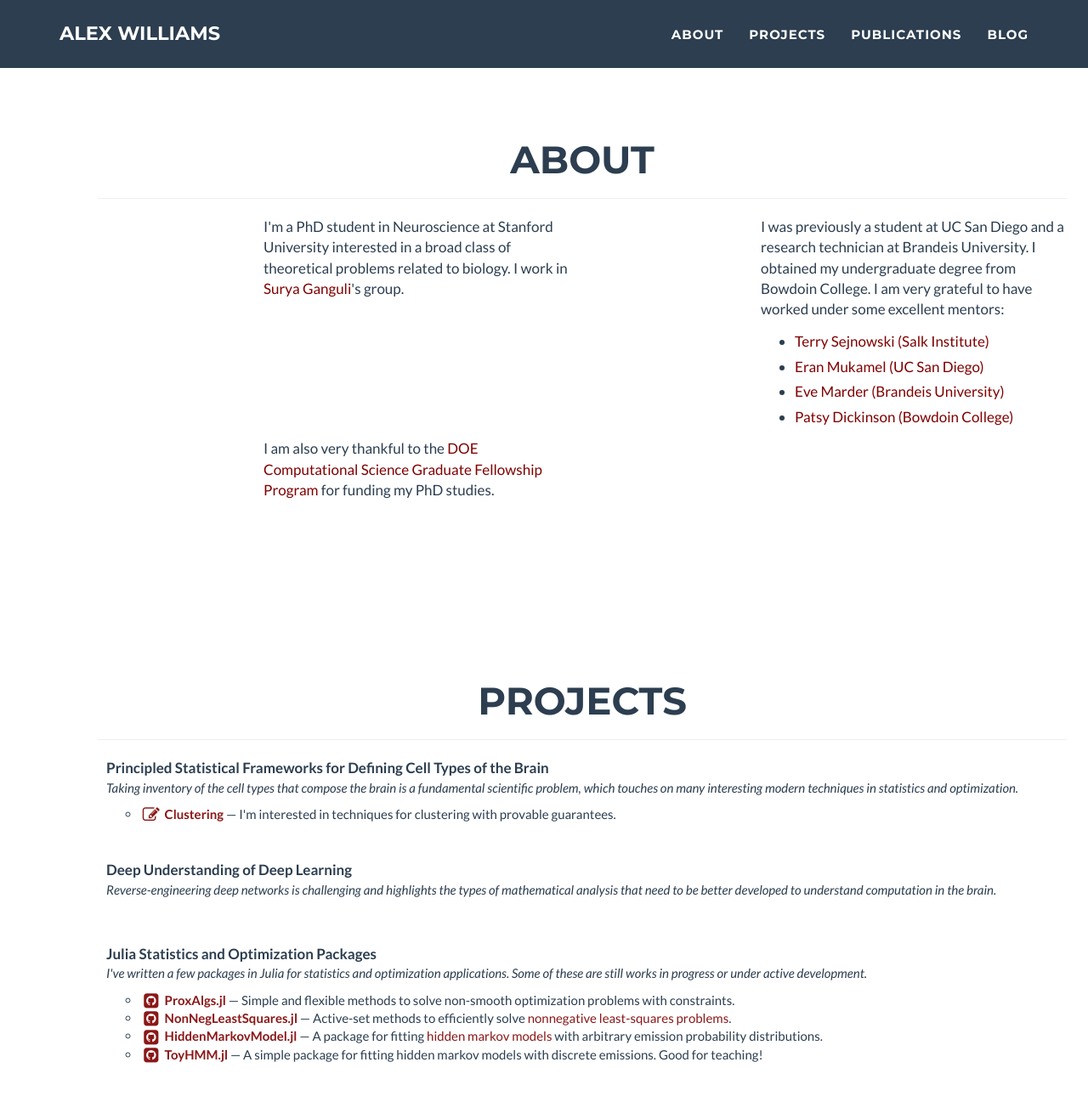
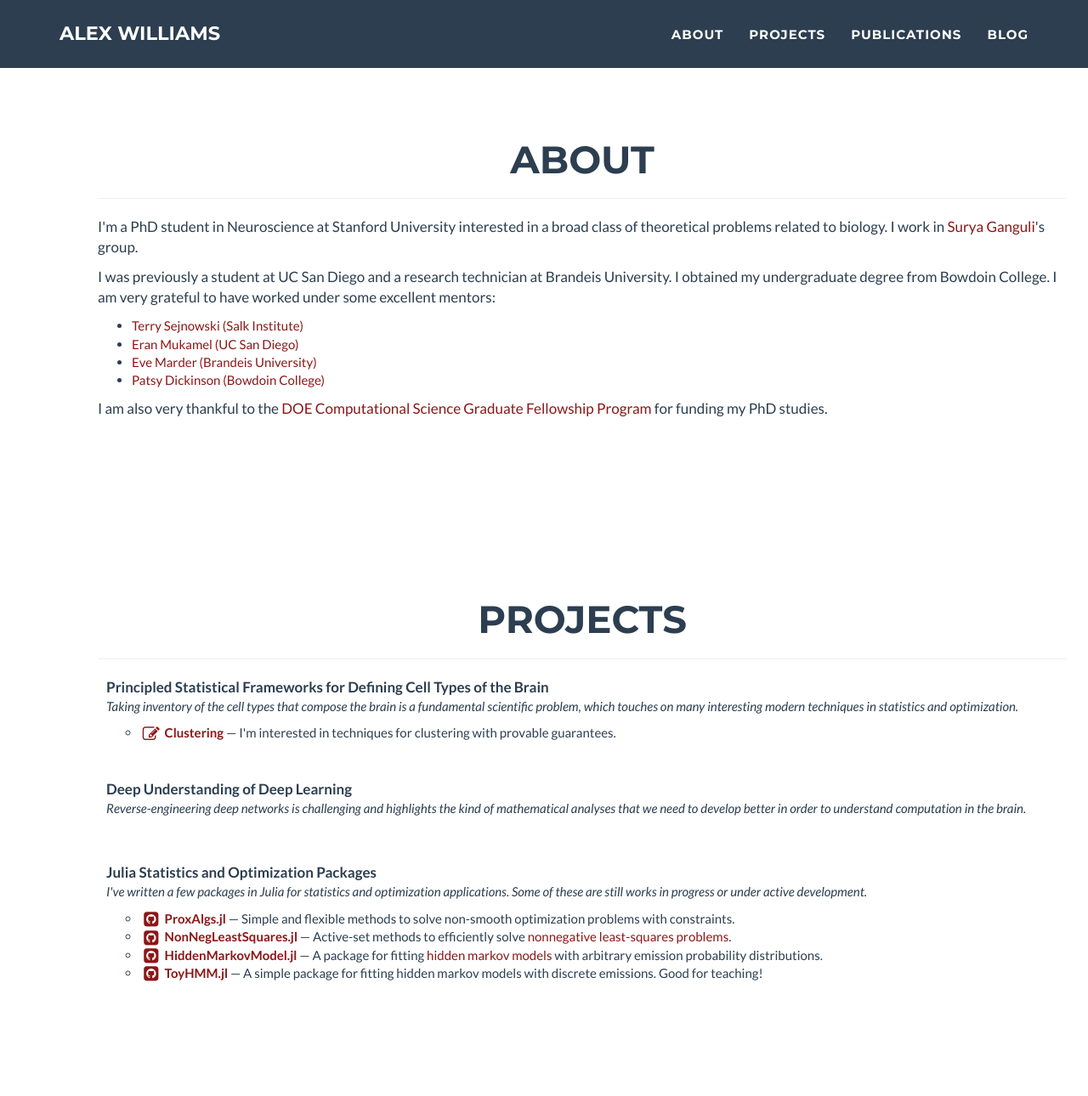
Before and after one commit to ahwillia/ahwillia.github.com, a Jekyll site: the page built from index.html, in a window 1280 px wide and 1400 px high, scrolled down 644 px. Shown: the top 1290 px of the window at 85% size. Built offline with Jekyll 4.4.1, drawn with Linux system fonts in a browser that asks for light colours; nearby versions of some CDN libraries; library files that are not in the unit come from our copies.

Commit message:
fix issues with resizing window

```diff
--- a/_data/projects.yml
+++ b/_data/projects.yml
@@ -11,8 +11,8 @@
 
 - title: Deep Understanding of Deep Learning
   description: >
-    Reverse-engineering deep networks is challenging and highlights the types of mathematical
-    analysis that need to be better developed to understand computation in the brain.
+    Reverse-engineering deep networks is challenging and highlights the kind of mathematical
+    analyses that we need to develop better in order to understand computation in the brain.
 
 - title: Julia Statistics and Optimization Packages
   description: >
--- a/_includes/about.html
+++ b/_includes/about.html
@@ -8,10 +8,12 @@
                 </div>
             </div>
             <div class="row">
-                <div class="col-lg-4 col-lg-offset-2">
+                <div class="col-lg-12">
                     <p class="small">I'm a PhD student in Neuroscience at Stanford University interested in a broad class of theoretical problems related to biology. I work in <a href="https://ganguli-gang.stanford.edu/" target="_blank">Surya Ganguli</a>'s group.</p>
                 </div>
-                <div class="col-lg-4 col-lg-offset-2">
+            </div>
+            <div class="row">
+                <div class="col-lg-12">
                     <p class="small">I was previously a student at UC San Diego and a research technician at Brandeis University. I obtained my undergraduate degree from Bowdoin College. I am very grateful to have worked under some excellent mentors:</p>
                     <ul>
                         <li><a href="http://cnl.salk.edu/" target="_blank">Terry Sejnowski (Salk Institute)</a></li>
@@ -20,7 +22,9 @@
                         <li><a href="https://www.bowdoin.edu/faculty/p/pdickins/" target="_blank">Patsy Dickinson (Bowdoin College)</a></li>
                     </ul>
                 </div>
-                <div class="col-lg-4 col-lg-offset-2">
+            </div>
+            <div class="row">
+                <div class="col-lg-12">
                     <p class="small">I am also very thankful to the <a href="http://www.krellinst.org/csgf/">DOE Computational Science Graduate Fellowship Program</a> for funding my PhD studies.</p>
                 </div>
             </div>
--- a/_includes/css/main.css
+++ b/_includes/css/main.css
@@ -104,8 +104,7 @@ header .intro-text .name {
 }
 
 header .intro-text .skills {
-    font-size: 8.25em;
-    font-weight: 300;
+    font-size: 1.75em;
 }
 
 @media(min-width:768px) {
```
Also changed, not shown: 3 other files.
